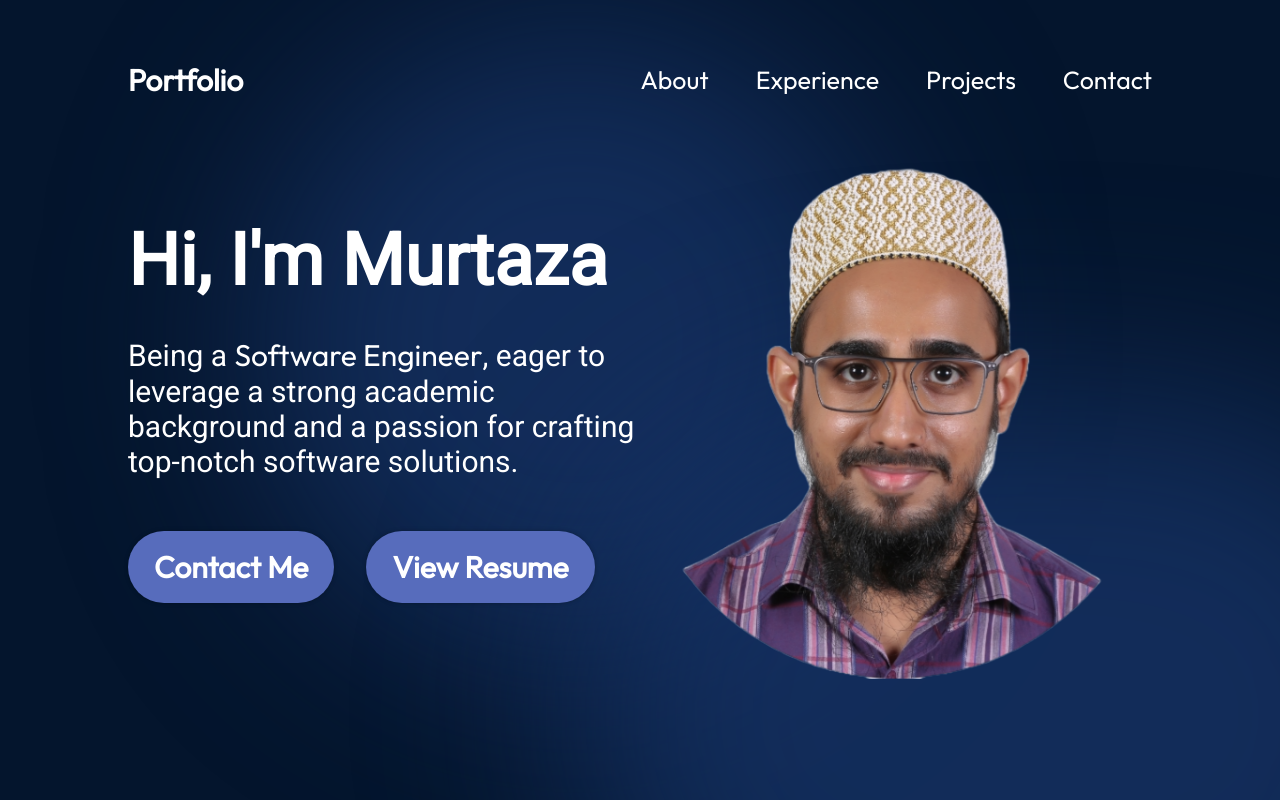
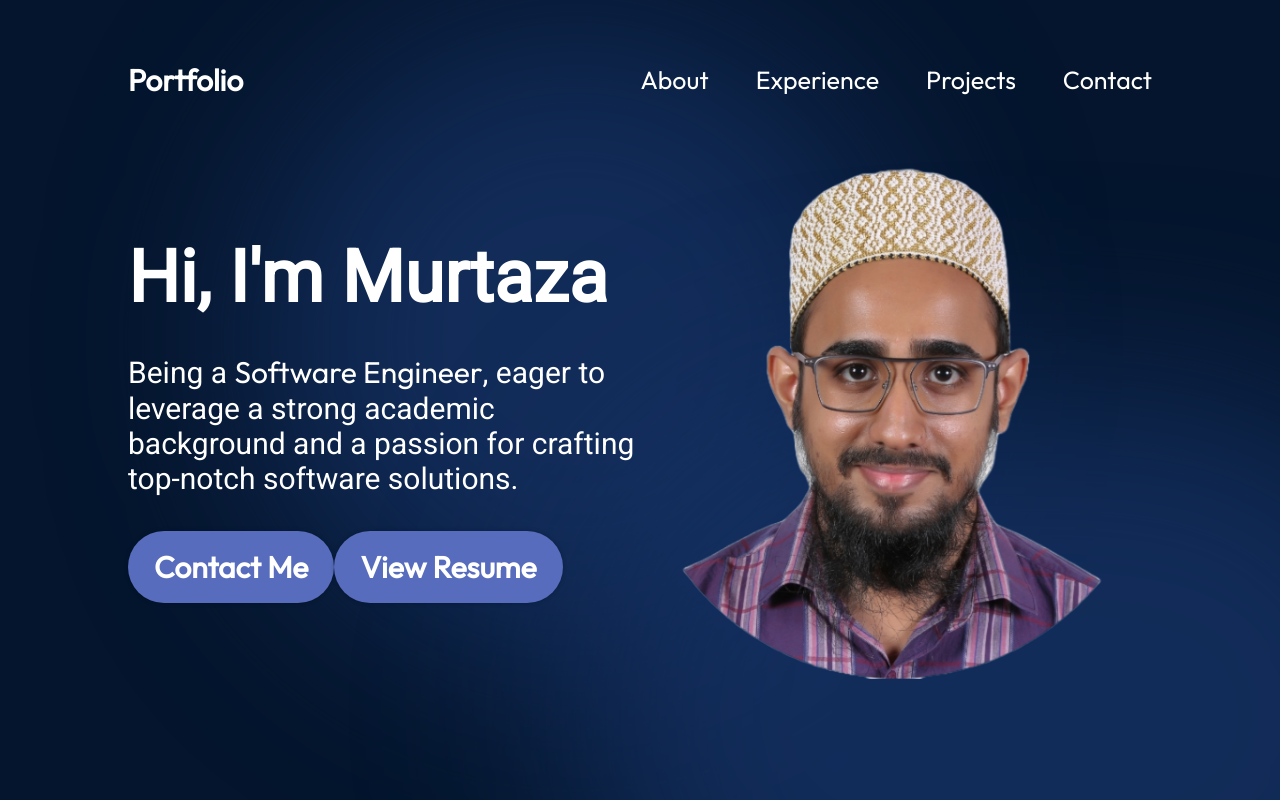
Before and after one commit to murtaza192168/My-Portfolio, a React (Vite) app: page / in a window 1280 px wide. Shown: the top 800 px of the page. Built offline with nearby package versions, Linux system fonts and the light colour scheme.

Commit message:
Add data in json formatfor contact-me and view-resume links

```diff
--- a/src/components/Hero/Hero.jsx
+++ b/src/components/Hero/Hero.jsx
@@ -1,6 +1,7 @@
 import React from "react"
 import { getImageUrl } from "../../utils"
 import styles from "../Hero/Hero.module.css"
+import contactInfo from "../../data/conactInfo.json"
 
 
 
@@ -13,8 +14,16 @@ export const Hero = () => {
              {/* For contact Me and View-Resume Button */}
 
             <div className={styles.anchorBtn}>
-            <a className={styles.contactBtn} href="mailto:murtaza.3118033.co@mhssce.ac.in">Contact Me</a>
-             <a className={styles.resumeBtn} href="https://www.canva.com/design/DAF4Plmmpwo/dmDhWjiar5YMfJA_DQOHMA/view?utm_content=DAF4Plmmpwo&utm_campaign=designshare&utm_medium=link&utm_source=editor">View Resume</a>
+                {
+                    contactInfo.map((info, id) =>{
+                        return <div key={id}>
+                            <a className={styles.contactBtn} href={info.email}>Contact Me</a>
+                            <a className={styles.resumeBtn} href={info.resume}>View Resume</a>
+                        </div>
+                    })
+                }
+            {/* <a className={styles.contactBtn} href="mailto:murtaza.3118033.co@mhssce.ac.in">Contact Me</a>
+             <a className={styles.resumeBtn} href="https://www.canva.com/design/DAF4Plmmpwo/dmDhWjiar5YMfJA_DQOHMA/view?utm_content=DAF4Plmmpwo&utm_campaign=designshare&utm_medium=link&utm_source=editor">View Resume</a> */}
             </div>
 
             </div>
--- /dev/null
+++ b/src/data/conactInfo.json
@@ -0,0 +1,6 @@
+[
+    {
+        "email": "murtaza.3118033.co@mhssce.ac.in",
+        "resume": "https://www.canva.com/design/DAF4Plmmpwo/dmDhWjiar5YMfJA_DQOHMA/view?utm_content=DAF4Plmmpwo&utm_campaign=designshare&utm_medium=link&utm_source=editor"
+    }
+]
```
